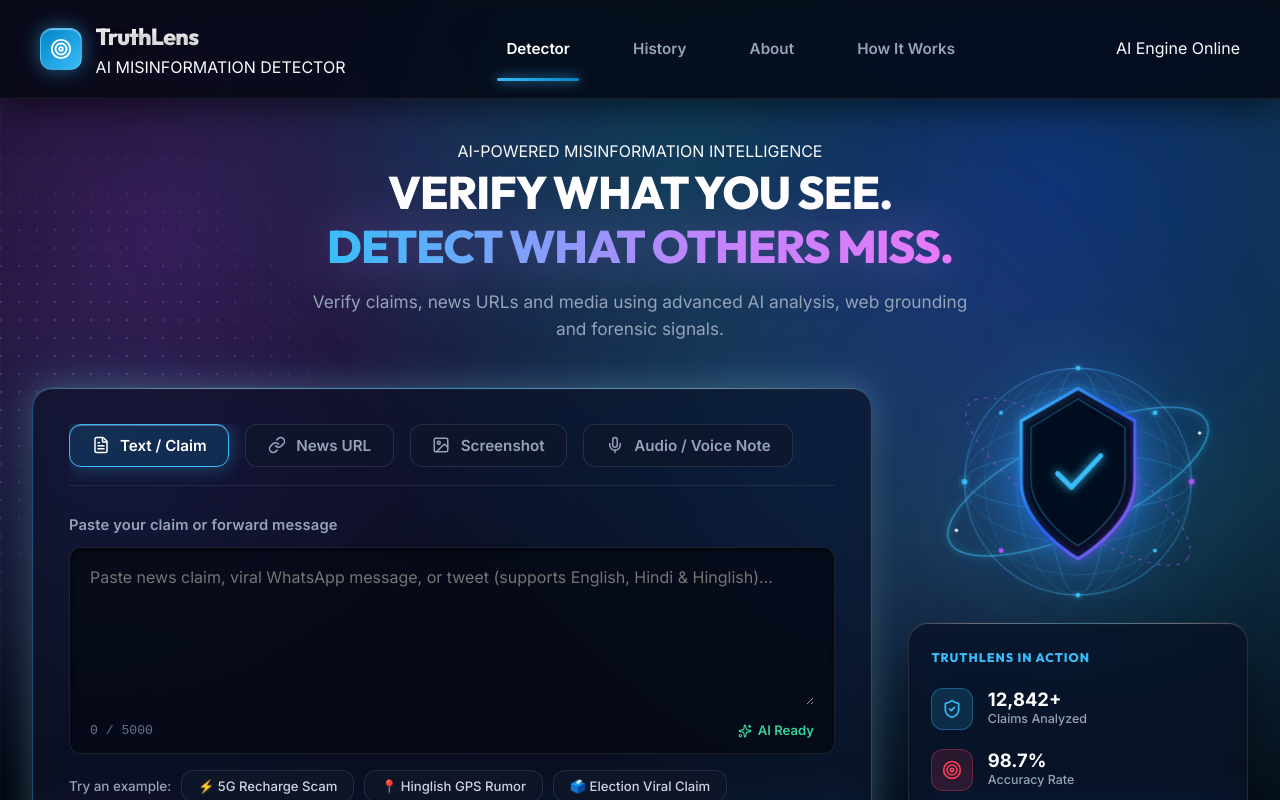
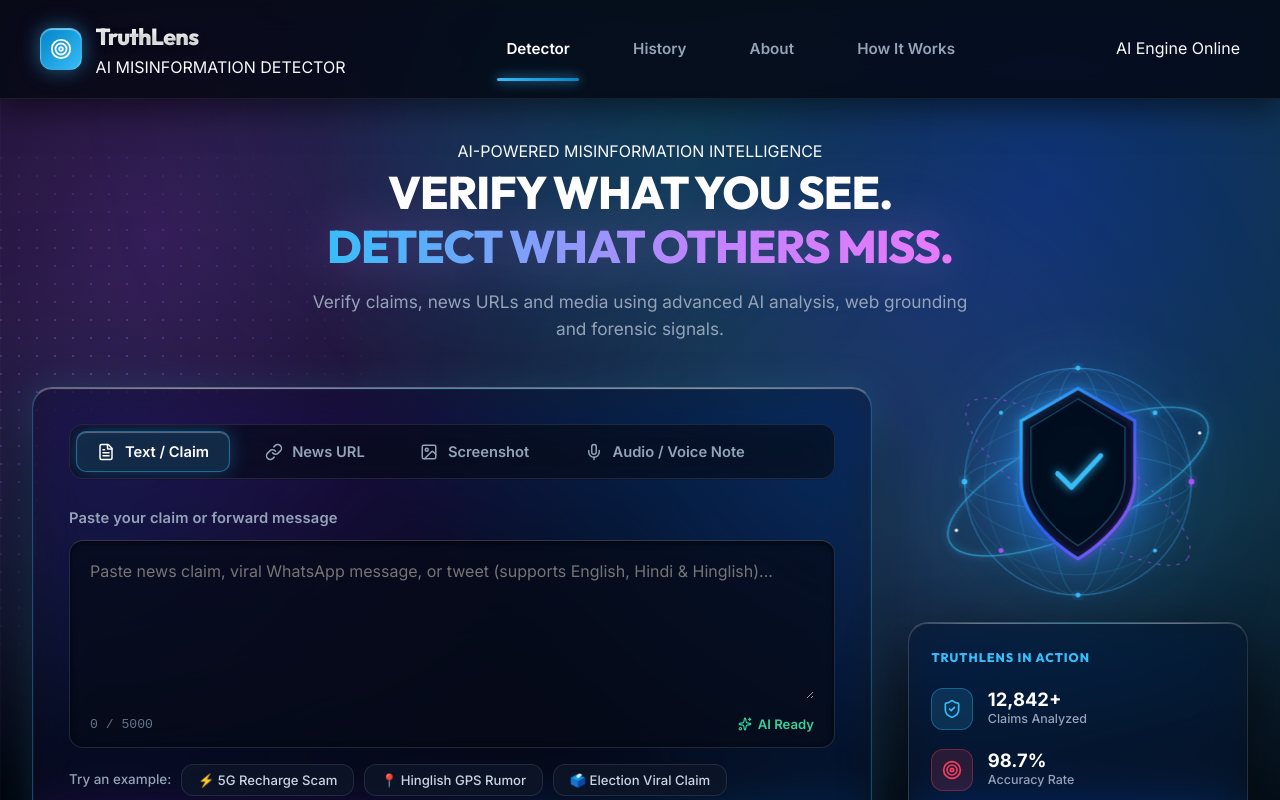
Before and after one commit to akaashish6/fake-new-detection-system, a React (Vite) app in the folder frontend/: page / in a window 1280 px wide. Shown: the top 800 px of the page. Built offline with nearby package versions, Linux system fonts and the light colour scheme.

Commit message:
make transparent ui

```diff
--- a/frontend/src/index.css
+++ b/frontend/src/index.css
@@ -1,11 +1,11 @@
 :root {
-  --bg-primary: #060a13;
-  --bg-surface: #0a1020;
-  --bg-card: rgba(13, 20, 36, 0.72);
-  --bg-card-hover: rgba(18, 27, 48, 0.82);
-  --border-color: rgba(255, 255, 255, 0.08);
-  --border-highlight: rgba(255, 255, 255, 0.2);
-  --glass-top-border: rgba(255, 255, 255, 0.25);
+  --bg-primary: #02050e;
+  --bg-surface: rgba(8, 14, 28, 0.45);
+  --bg-card: rgba(10, 16, 32, 0.42);
+  --bg-card-hover: rgba(16, 25, 48, 0.58);
+  --border-color: rgba(255, 255, 255, 0.12);
+  --border-highlight: rgba(255, 255, 255, 0.22);
+  --glass-top-border: rgba(255, 255, 255, 0.28);
 
   --text-primary: #f8fafc;
   --text-secondary: #94a3b8;
@@ -130,14 +130,16 @@
   letter-spacing: -0.02em;
 }
 
-/* 3D Glassmorphism containers */
+/* Ultra-Transparent 3D Glassmorphism Containers (Matching Reference Image) */
 .glass-panel {
-  background: var(--bg-card);
-  backdrop-filter: blur(20px) saturate(180%);
-  -webkit-backdrop-filter: blur(20px) saturate(180%);
-  border: 1px solid var(--border-color);
-  border-radius: var(--radius-xl);
-  box-shadow: var(--shadow-3d);
+  background: rgba(10, 16, 32, 0.42) !important;
+  backdrop-filter: blur(24px) saturate(190%) !important;
+  -webkit-backdrop-filter: blur(24px) saturate(190%) !important;
+  border: 1px solid rgba(255, 255, 255, 0.12) !important;
+  border-top: 1px solid rgba(255, 255, 255, 0.22) !important;
+  border-left: 1px solid rgba(255, 255, 255, 0.16) !important;
+  border-radius: var(--radius-xl) !important;
+  box-shadow: 0 25px 60px rgba(0, 0, 0, 0.65), inset 0 1px 0 rgba(255, 255, 255, 0.15) !important;
   position: relative;
   overflow: hidden;
   transition: transform 0.3s cubic-bezier(0.16, 1, 0.3, 1), box-shadow 0.3s cubic-bezier(0.16, 1, 0.3, 1), border-color 0.3s ease;
@@ -151,19 +153,19 @@
   left: 0;
   right: 0;
   height: 1px;
-  background: linear-gradient(90deg, transparent 0%, rgba(255, 255, 255, 0.25) 20%, rgba(56, 189, 248, 0.4) 50%, rgba(255, 255, 255, 0.25) 80%, transparent 100%);
+  background: linear-gradient(90deg, transparent 0%, rgba(255, 255, 255, 0.28) 20%, rgba(56, 189, 248, 0.45) 50%, rgba(255, 255, 255, 0.28) 80%, transparent 100%);
   pointer-events: none;
   z-index: 2;
 }
 
-/* Glowing Halo Card Effect (Inspired by Image 2 active cards) */
+/* Glowing Halo Card Effect */
 .glass-panel-glow {
-  border-color: rgba(56, 189, 248, 0.35);
+  border-color: rgba(56, 189, 248, 0.35) !important;
+  border-top-color: rgba(255, 255, 255, 0.35) !important;
   box-shadow:
-    0 0 30px rgba(255, 255, 255, 0.15),
-    0 0 50px rgba(56, 189, 248, 0.2),
-    0 25px 50px -12px rgba(0, 0, 0, 0.8),
-    inset 0 1px 1px 0 rgba(255, 255, 255, 0.3);
+    0 0 35px rgba(56, 189, 248, 0.18),
+    0 25px 60px -12px rgba(0, 0, 0, 0.85),
+    inset 0 1px 1px 0 rgba(255, 255, 255, 0.35) !important;
 }
 
 /* Header */
@@ -322,56 +324,60 @@
 /* Category Input Tabs (Pills with Spacing & Glass Glow) */
 .input-tabs {
   display: flex !important;
-  gap: 1rem !important;
+  gap: 0.85rem !important;
   margin-bottom: 1.75rem !important;
-  border-bottom: 1px solid rgba(255, 255, 255, 0.08) !important;
-  padding-bottom: 1.1rem !important;
+  padding: 0.4rem !important;
+  background: rgba(6, 11, 24, 0.55) !important;
+  border: 1px solid rgba(255, 255, 255, 0.1) !important;
+  border-radius: 14px !important;
+  backdrop-filter: blur(16px) !important;
   overflow-x: auto !important;
 }
 
 .input-tab {
-  background: rgba(15, 23, 42, 0.6) !important;
-  border: 1px solid rgba(255, 255, 255, 0.1) !important;
+  background: transparent !important;
+  border: 1px solid transparent !important;
   color: #94a3b8 !important;
-  padding: 0.7rem 1.35rem !important;
-  border-radius: 12px !important;
-  font-size: 0.95rem !important;
+  padding: 0.65rem 1.25rem !important;
+  border-radius: 10px !important;
+  font-size: 0.92rem !important;
   font-weight: 600 !important;
   cursor: pointer !important;
   display: inline-flex !important;
   align-items: center !important;
-  gap: 0.65rem !important;
+  gap: 0.6rem !important;
   transition: all 0.25s cubic-bezier(0.16, 1, 0.3, 1) !important;
   white-space: nowrap !important;
 }
 
 .input-tab:hover {
   color: #ffffff !important;
-  background: rgba(255, 255, 255, 0.06) !important;
-  border-color: rgba(255, 255, 255, 0.2) !important;
+  background: rgba(255, 255, 255, 0.07) !important;
 }
 
 .input-tab.active {
   color: #ffffff !important;
-  background: rgba(14, 165, 233, 0.16) !important;
-  border: 1px solid #38bdf8 !important;
-  box-shadow: 0 0 20px rgba(56, 189, 248, 0.35), inset 0 1px 1px rgba(255, 255, 255, 0.3) !important;
-}
-
-/* Textarea Box with Inner Footer */
+  background: rgba(56, 189, 248, 0.16) !important;
+  border: 1px solid rgba(56, 189, 248, 0.45) !important;
+  box-shadow: 0 0 20px rgba(56, 189, 248, 0.28), inset 0 1px 1px rgba(255, 255, 255, 0.3) !important;
+}
+
+/* Textarea Box with Inner Translucent Glass */
 .textarea-container {
   position: relative;
-  background: rgba(7, 11, 22, 0.8);
-  border: 1px solid rgba(255, 255, 255, 0.09);
-  border-radius: var(--radius-md);
+  background: rgba(6, 11, 24, 0.58) !important;
+  border: 1px solid rgba(255, 255, 255, 0.12) !important;
+  border-top: 1px solid rgba(255, 255, 255, 0.18) !important;
+  border-radius: 14px !important;
   padding: 1.1rem 1.25rem 2.5rem;
-  box-shadow: inset 0 2px 6px rgba(0, 0, 0, 0.65);
+  box-shadow: inset 0 2px 6px rgba(0, 0, 0, 0.6) !important;
+  backdrop-filter: blur(12px) !important;
   transition: all 0.25s ease;
 }
 
 .textarea-container:focus-within {
-  border-color: rgba(56, 189, 248, 0.6);
-  box-shadow: 0 0 20px rgba(56, 189, 248, 0.2), inset 0 2px 6px rgba(0, 0, 0, 0.65);
+  border-color: rgba(56, 189, 248, 0.6) !important;
+  box-shadow: 0 0 25px rgba(56, 189, 248, 0.25), inset 0 2px 6px rgba(0, 0, 0, 0.6) !important;
 }
 
 .textarea-container .custom-textarea {
```
Also changed, not shown: 1 other file (tests, documents, lock files or other folders).
